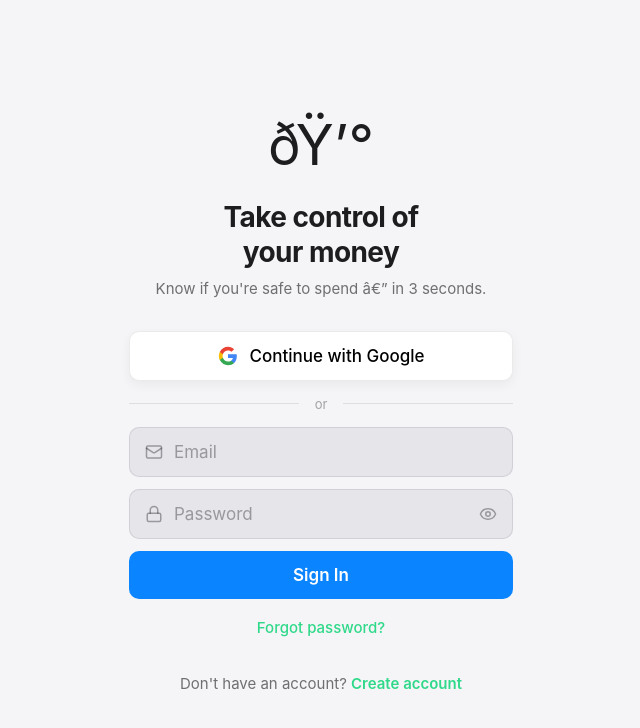
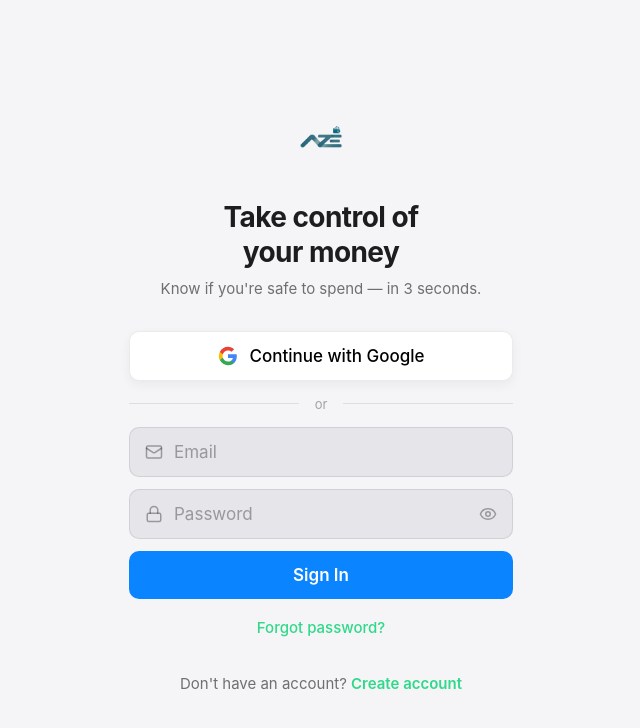
Before and after one commit to mfazms/azewallet, a Next.js app: page /login in a window 1280 px wide. Shown: the top 728 px of the page, without its empty margins (319-959 px from the left). Built offline with nearby package versions, Linux system fonts and the light colour scheme; no server answers.

Commit message:
fix: resolve mojibake in Auth pages and AppShell, replace with logo

```diff
--- a/src/app/login/page.tsx
+++ b/src/app/login/page.tsx
@@ -79,10 +79,10 @@ export default function LoginPage() {
             transition={{ delay: 0.1, type: 'spring', stiffness: 300, damping: 25 }}
             className="auth-logo"
           >
-            ðŸ’°
+            <img src="/logo.png" alt="AzeWallet" style={{ width: '48px', height: '48px', objectFit: 'contain' }} />
           </motion.div>
           <h1 className="auth-title">Take control of<br />your money</h1>
-          <p className="auth-subtitle">Know if you&apos;re safe to spend â€” in 3 seconds.</p>
+          <p className="auth-subtitle">Know if you&apos;re safe to spend — in 3 seconds.</p>
         </div>
 
         {/* Google Sign-In */}
--- a/src/app/signup/page.tsx
+++ b/src/app/signup/page.tsx
@@ -71,7 +71,7 @@ export default function SignupPage() {
             transition={{ delay: 0.1, type: 'spring', stiffness: 300, damping: 25 }}
             className="auth-logo"
           >
-            ðŸš€
+            <img src="/logo.png" alt="AzeWallet" style={{ width: '48px', height: '48px', objectFit: 'contain' }} />
           </motion.div>
           <h1 className="auth-title">Create your<br />account</h1>
           <p className="auth-subtitle">Start your financial journey today.</p>
--- a/src/components/layout/AppShell.tsx
+++ b/src/components/layout/AppShell.tsx
@@ -57,7 +57,7 @@ export default function AppShell({ children }: { children: React.ReactNode }) {
     if (!user && !isPublicPath) {
       router.replace('/login');
     } else if (user && !user.emailVerified && pathname !== '/verify-email' && !pathname.startsWith('/login')) {
-      // Email not verified â€” redirect to verification page
+      // Email not verified ΓÇö redirect to verification page
       // Exception for Google sign-in users who are auto-verified
       const isGoogleUser = user.providerData.some(p => p.providerId === 'google.com');
       if (!isGoogleUser) {
@@ -75,7 +75,7 @@ export default function AppShell({ children }: { children: React.ReactNode }) {
     return (
       <div className="app-loading">
         <div className="app-loading-content">
-          <div className="app-loading-logo">ðŸ’°</div>
+          <div className="app-loading-logo"><img src="/logo.png" alt="AzeWallet" style={{ width: '64px', height: '64px', objectFit: 'contain' }} /></div>
           <div className="app-loading-spinner" />
         </div>
 
```
